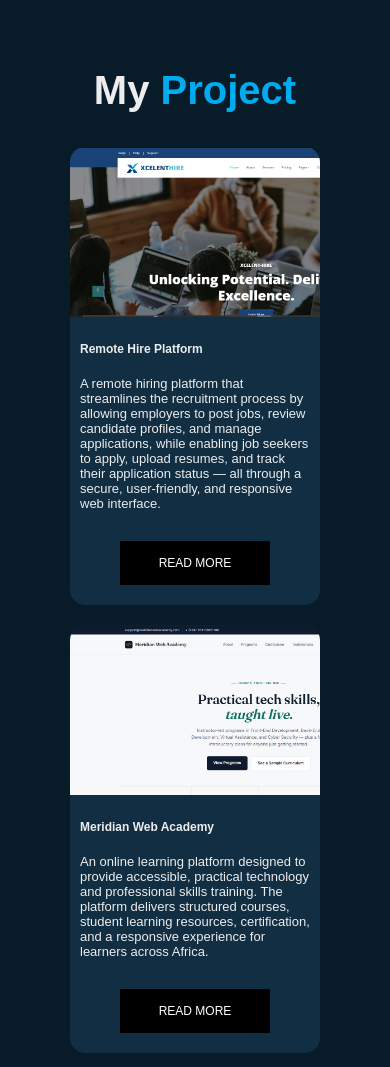
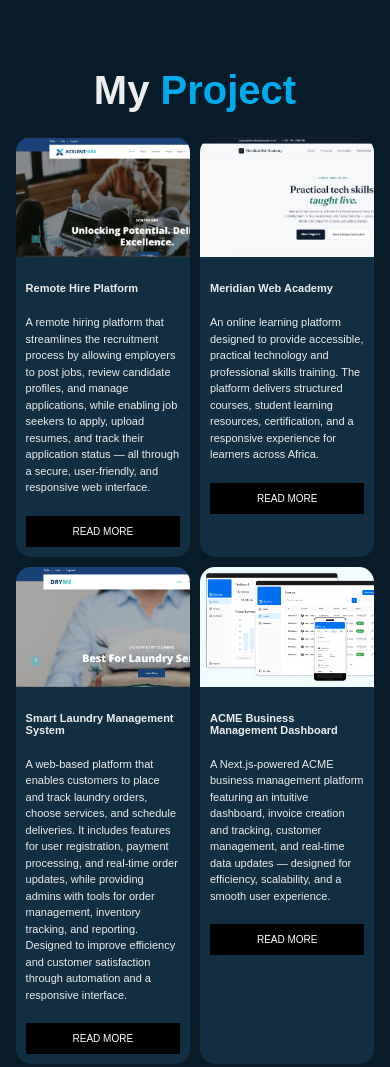
Before and after one commit to Billionaire-Developer/Billionaire.Developer, a website: page index.html in a window 390 px wide. Shown: the part 4200-5267 px from the top of the page. Drawn offline with nearby package versions, Linux system fonts and the light colour scheme.

Commit message:
Billionaire Developer

```diff
--- a/CSS/style.css
+++ b/CSS/style.css
@@ -783,3 +783,59 @@ span{
         transform: translate(-50%, -50%) rotate(360deg);
     }
 }
+
+
+
+
+
+
+@media (max-width: 520px){
+    html{
+        font-size: 50%;
+    }
+
+    .home-content h1{
+        display: flex;
+        flex-direction: column;
+    }
+
+    .home-sci{
+        width: 160px;
+    }
+
+    .home-sci a{
+        width: 38px;
+        height: 38px;
+    }
+
+    /* Projects - 2 cards side by side */
+    .project-list{
+        display: grid;
+        grid-template-columns: repeat(2, minmax(0, 1fr));
+        gap: 10px;
+    }
+
+    .project-cards{
+        width: 100%;
+        margin: 0;
+    }
+
+    .project-image{
+        height: 120px;
+    }
+
+    .project-cards h2{
+        font-size: 11px;
+    }
+
+    .project-cards p{
+        font-size: 11px;
+        line-height: 1.5;
+    }
+
+    .project-cards a{
+        font-size: 10px;
+        padding: 10px 5px;
+        margin: 10px;
+    }
+}
```
